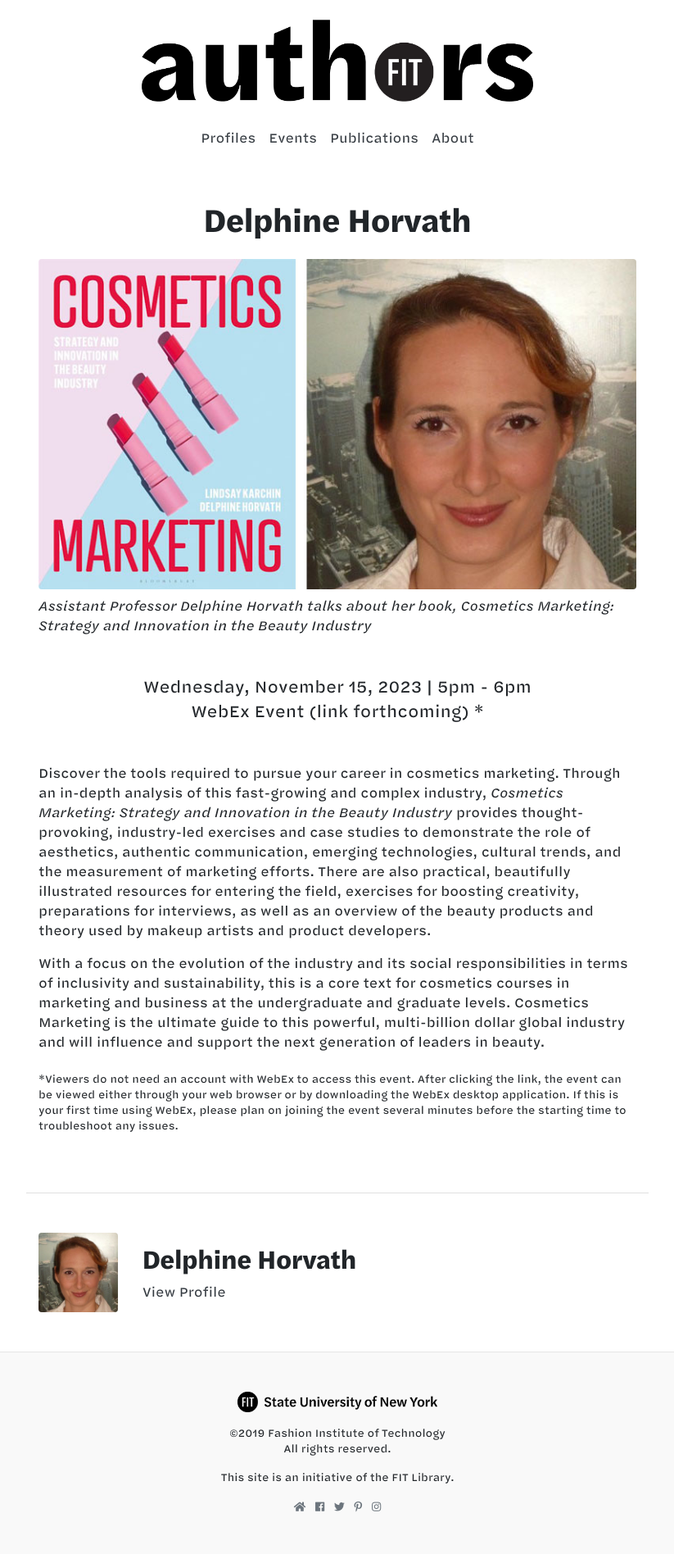
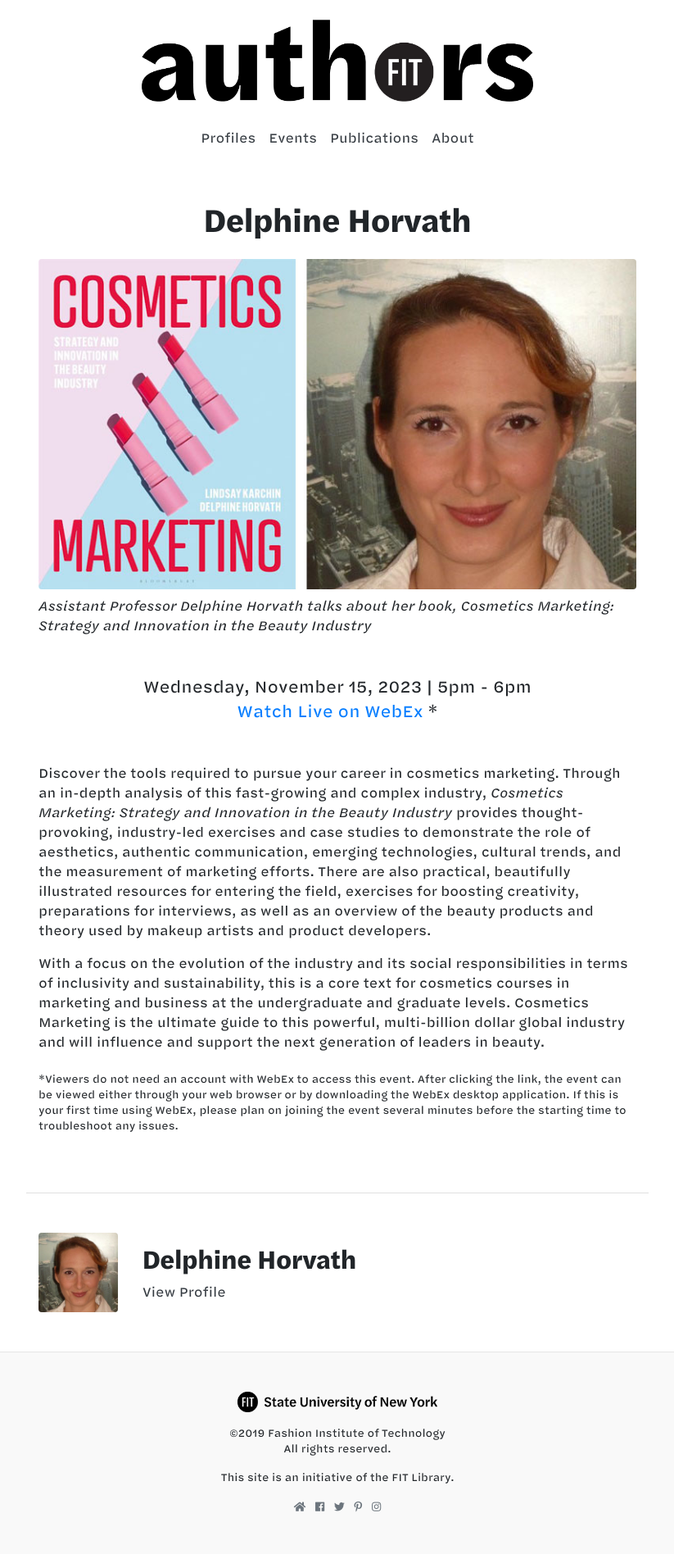
Before and after one commit to fit-authors/fit-authors.github.io, a Jekyll site: the page built from _events/2023-11-15-horvath.md, in a window 1280 px wide. Shown: the whole page at 82% size, without its empty margins (228-1051 px from the left). Built offline with Jekyll 4.4.1, drawn with Linux system fonts in a browser that asks for light colours; nearby versions of some CDN libraries.

Commit message:
Update 2023-11-15-horvath.md

```diff
--- a/_events/2023-11-15-horvath.md
+++ b/_events/2023-11-15-horvath.md
@@ -5,7 +5,7 @@
 event_title: 'Delphine Horvath'
 description: "Assistant Professor Delphine Horvath talks about her book, Cosmetics Marketing: Strategy and Innovation in the Beauty Industry"
 location: |
-  WebEx Event (link forthcoming)
+  [Watch Live on WebEx](https://fitnyc.webex.com/fitnyc/j.php?MTID=me8812b57a969212c7751d8b27952e7e1)
 
 event_details: Viewers do not need an account with WebEx to access this event. After clicking the link, the event can be viewed either through your web browser or by downloading the WebEx desktop application. If this is your first time using WebEx, please plan on joining the event several minutes before the starting time to troubleshoot any issues.
 time: 5pm - 6pm
```
